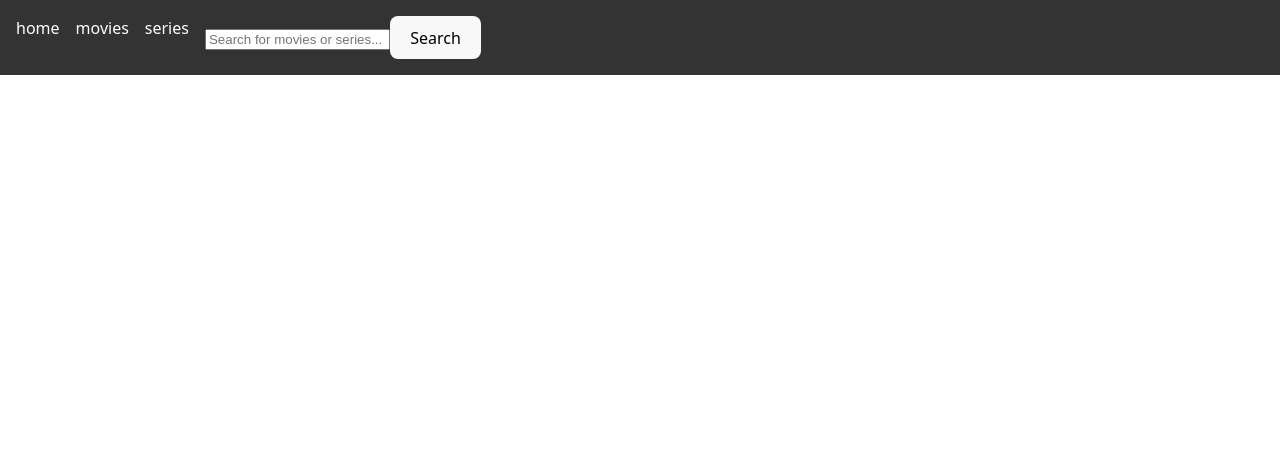
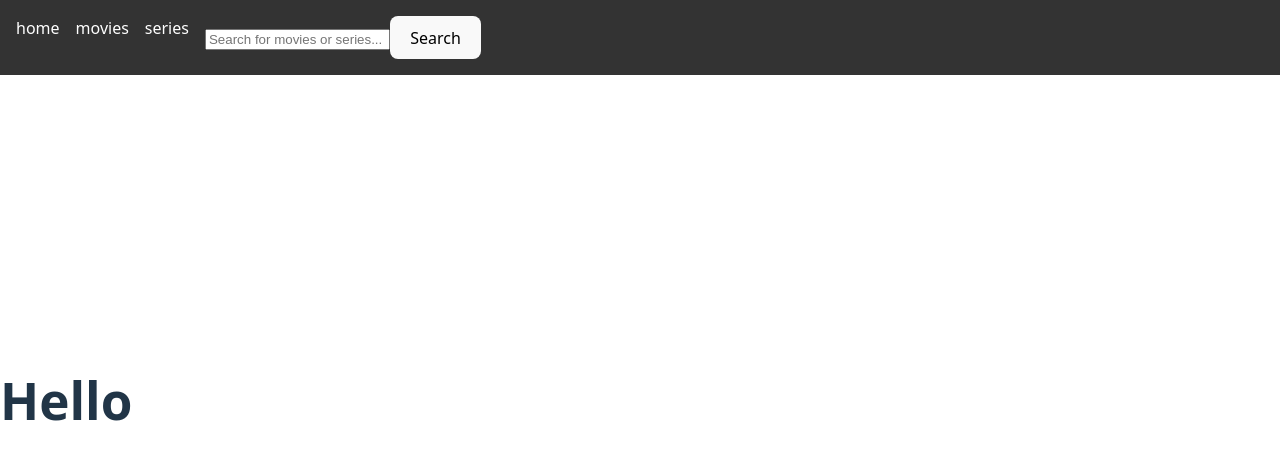
Before and after one commit to karan10i/octo-giggle, a React (Vite) app: page / in a window 1280 px wide. Shown: the top 460 px of the page. Built offline with nearby package versions, Linux system fonts and the light colour scheme; no server answers; what @lorenzopant/tmdb would draw is missing.

Commit message:
Added homepage to routes

```diff
--- a/src/pages/SearchResults.tsx
+++ b/src/pages/SearchResults.tsx
@@ -59,7 +59,6 @@ export default function SearchResults() {
 
     return (
         <div>
-            <Search />
             <div className="search-results-container">
                 <h1>Search Results for "{query}"</h1>
 
--- a/src/pages/home.tsx
+++ b/src/pages/home.tsx
@@ -2,7 +2,7 @@ import Navbar from '../components/navbar'
 export default function HomePage() {
     return (
         <div>
-            <Navbar></Navbar>
+            <h1> Hello</h1>
             </div>
     )
 }
--- a/src/routes.tsx
+++ b/src/routes.tsx
@@ -2,10 +2,11 @@ import type { RouteObject } from "react-router-dom";
 import Search from "./components/search";
 import SearchResults from "./pages/SearchResults";
 import Navbar from "./components/navbar";
+import HomePage from './pages/home'
 const routes: RouteObject[] = [
   {
     path: "/",
-    element: <><Navbar /></>,
+    element: <><Navbar /><HomePage/></>,
   },
   {
     path: "/search-results",
```
